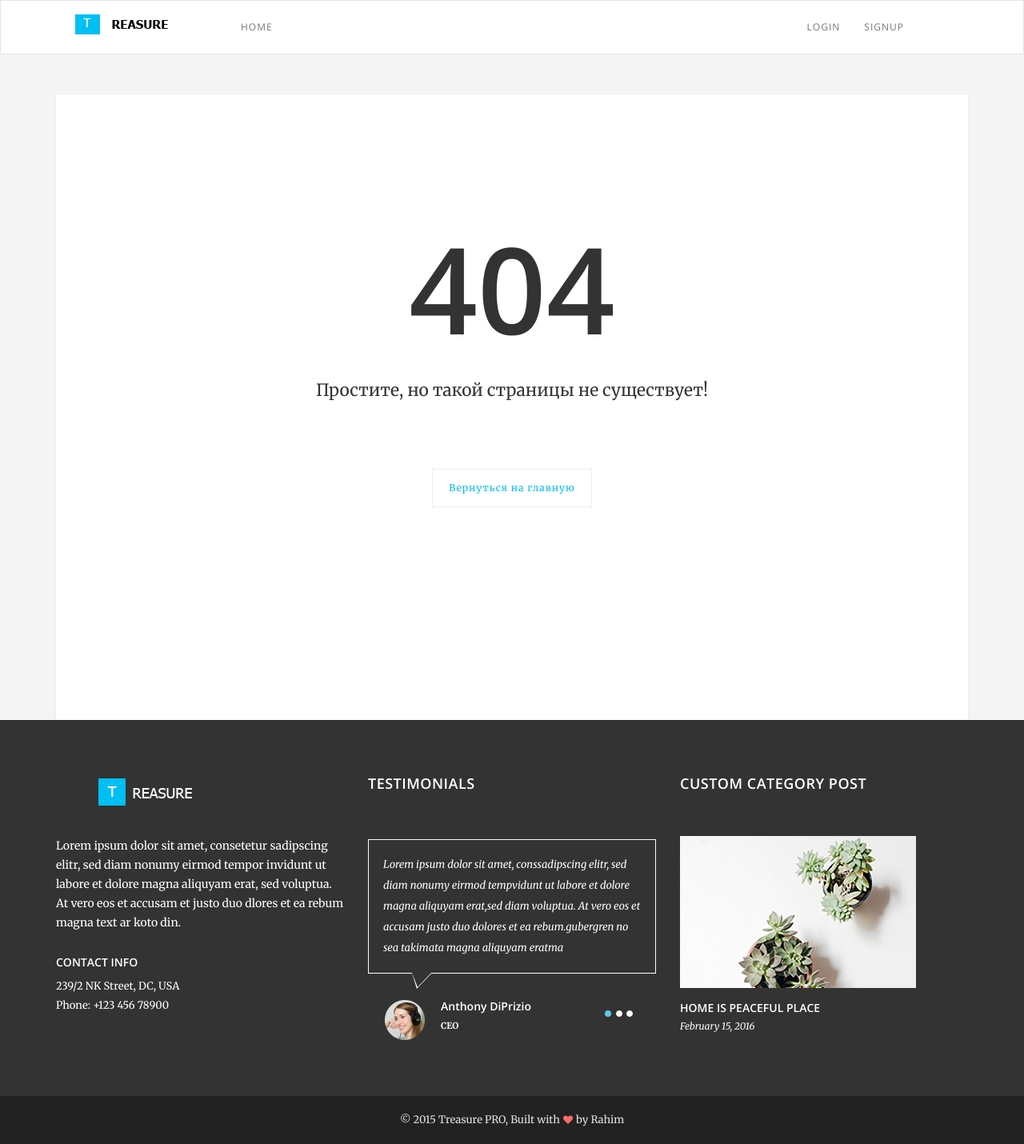
After one commit to WhiteJamer/yii2blog, a Yii app: template views/error/404.php in a window 1280 px wide. The commit adds this page. Shown: the whole page at 80% size. Run offline with PHP 8.4 and a stand-in for Yii, Linux system fonts and the light colour scheme; the template is opened without the code that fills it, so the values that code supplies are empty; some libraries are stand-ins or nearby versions.

Commit message:
Make 404 Error page

```diff
--- a/config/web.php
+++ b/config/web.php
@@ -30,7 +30,7 @@ $config = [
             'enableAutoLogin' => true,
         ],
         'errorHandler' => [
-            'errorAction' => 'site/error',
+            'errorAction' => 'error/not-found',
         ],
         'mailer' => [
             'class' => 'yii\swiftmailer\Mailer',
--- /dev/null
+++ b/views/error/404.php
@@ -0,0 +1,38 @@
+<?php
+
+/* @var $this yii\web\View */
+/* @var $name string */
+/* @var $message string */
+/* @var $exception Exception */
+
+use yii\helpers\Html;
+
+$this->title = "404 Not found";
+?>
+
+<div class="container">
+    <div class="row">
+        <div class="col-sm-12">
+            <div id="primary" class="content-area padding-content white-color">
+                <main id="main" class="site-main" role="main">
+
+                    <section class="error-404 not-found text-center">
+                        <h1 class="404">404</h1>
+
+                        <p class="lead">Простите, но такой страницы не существует!</p>
+
+                        <div class="row">
+                            <div class="col-sm-4 col-sm-offset-4">
+                                <p class="go-back-home">
+                                    <a href="/">Вернуться на главную</a>
+                                </p>
+                            </div>
+                        </div>
+
+                    </section><!-- .error-404 -->
+
+                </main><!-- #main -->
+            </div><!-- #primary -->
+        </div>
+    </div>
+</div>
```
Also changed, not shown: controllers/ErrorController.php (added, +16 -0 lines), modules/admin/Module.php (+4 -3 lines).
